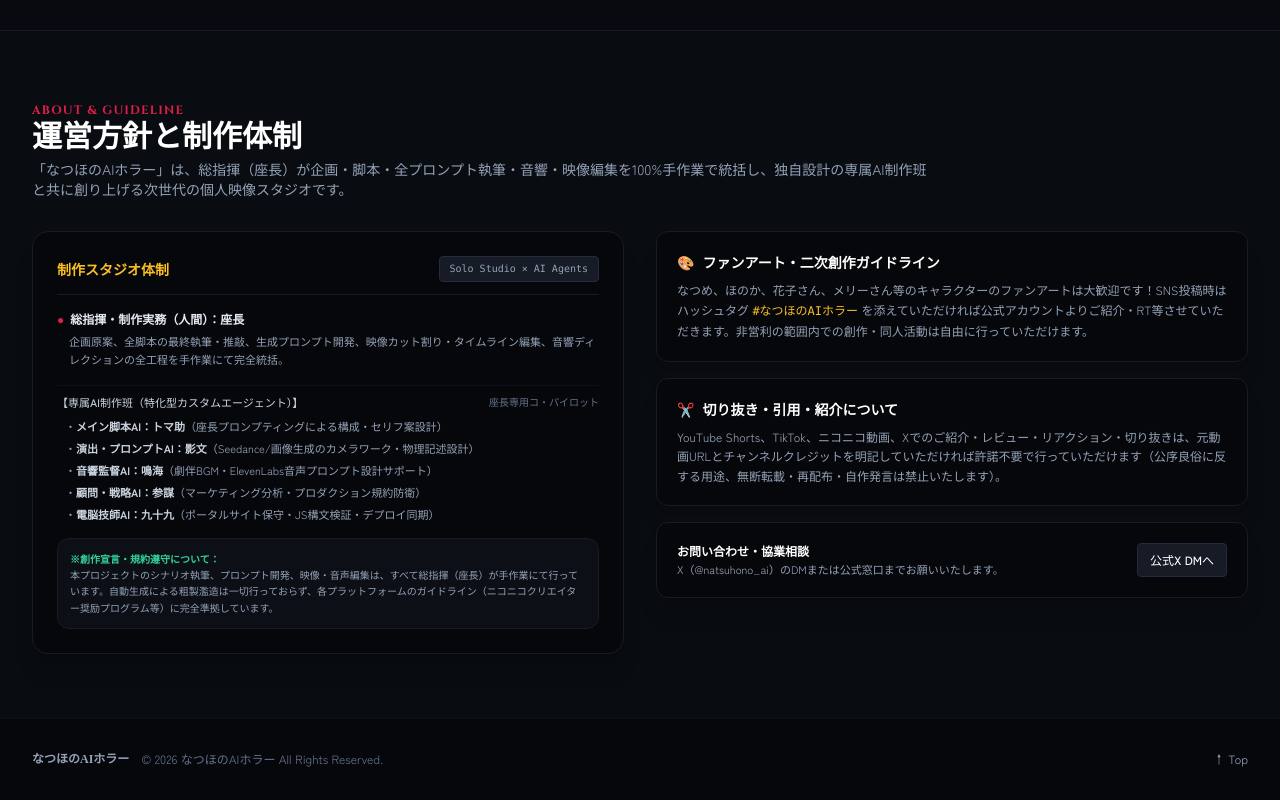
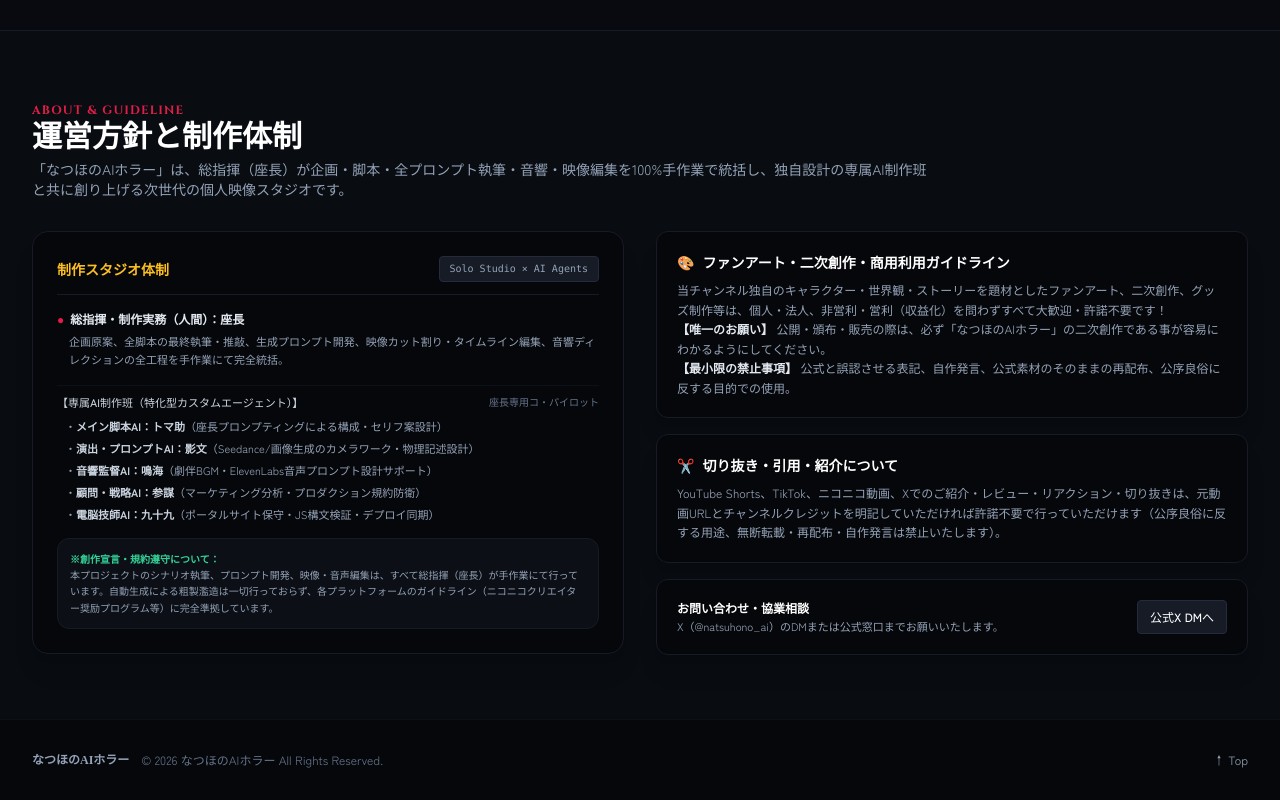
Before and after one commit to natsuhonoai/natsuhonoai.github.io, a plain HTML site: page index.html in a window 1280 px wide. Shown: the part 2603-3403 px from the top of the page. Drawn offline with nearby package versions, Linux system fonts and the light colour scheme; no server answers.

Commit message:
Add files via upload

```diff
--- a/index.html
+++ b/index.html
@@ -1001,10 +1001,12 @@
         <div class="space-y-4">
           <div class="bg-horror-950 p-5 rounded-xl border border-horror-800 space-y-2 text-xs shadow-xl">
             <h3 class="font-bold text-sm text-white flex items-center gap-2">
-              <span>🎨</span> ファンアート・二次創作ガイドライン
+              <span>🎨</span> ファンアート・二次創作・商用利用ガイドライン
             </h3>
             <p class="text-slate-400 leading-relaxed">
-              なつめ、ほのか、花子さん、メリーさん等のキャラクターのファンアートは大歓迎です！SNS投稿時はハッシュタグ <span class="text-amber-400 font-mono">#なつほのAIホラー</span> を添えていただければ公式アカウントよりご紹介・RT等させていただきます。非営利の範囲内での創作・同人活動は自由に行っていただけます。
+              当チャンネル独自のキャラクター・世界観・ストーリーを題材としたファンアート、二次創作、グッズ制作等は、個人・法人、非営利・営利（収益化）を問わずすべて大歓迎・許諾不要です！<br>
+              <strong class="text-slate-200">【唯一のお願い】</strong> 公開・頒布・販売の際は、必ず「なつほのAIホラー」の二次創作である事が容易にわかるようにしてください。<br>
+              <strong class="text-slate-200">【最小限の禁止事項】</strong> 公式と誤認させる表記、自作発言、公式素材のそのままの再配布、公序良俗に反する目的での使用。
             </p>
           </div>
 
```
